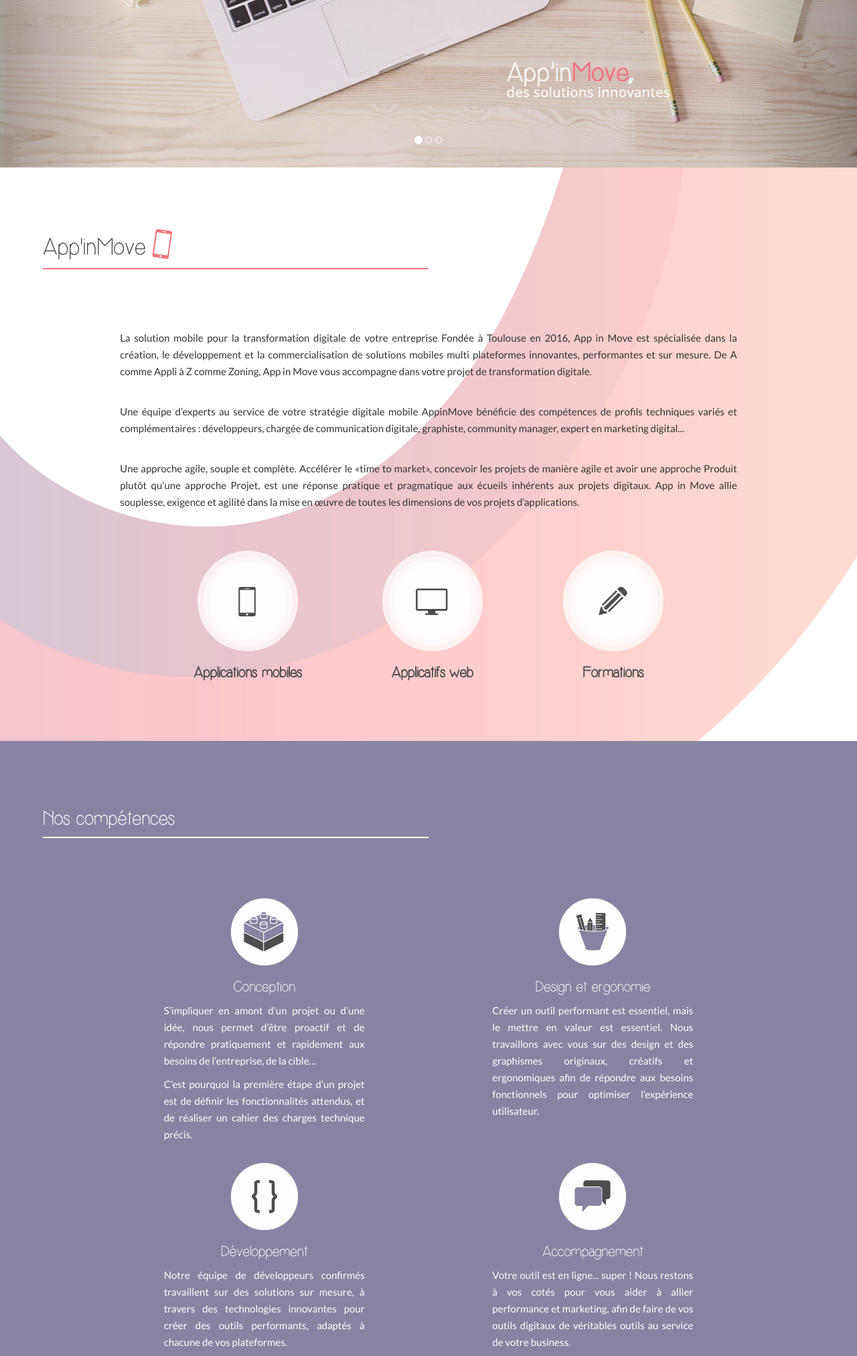
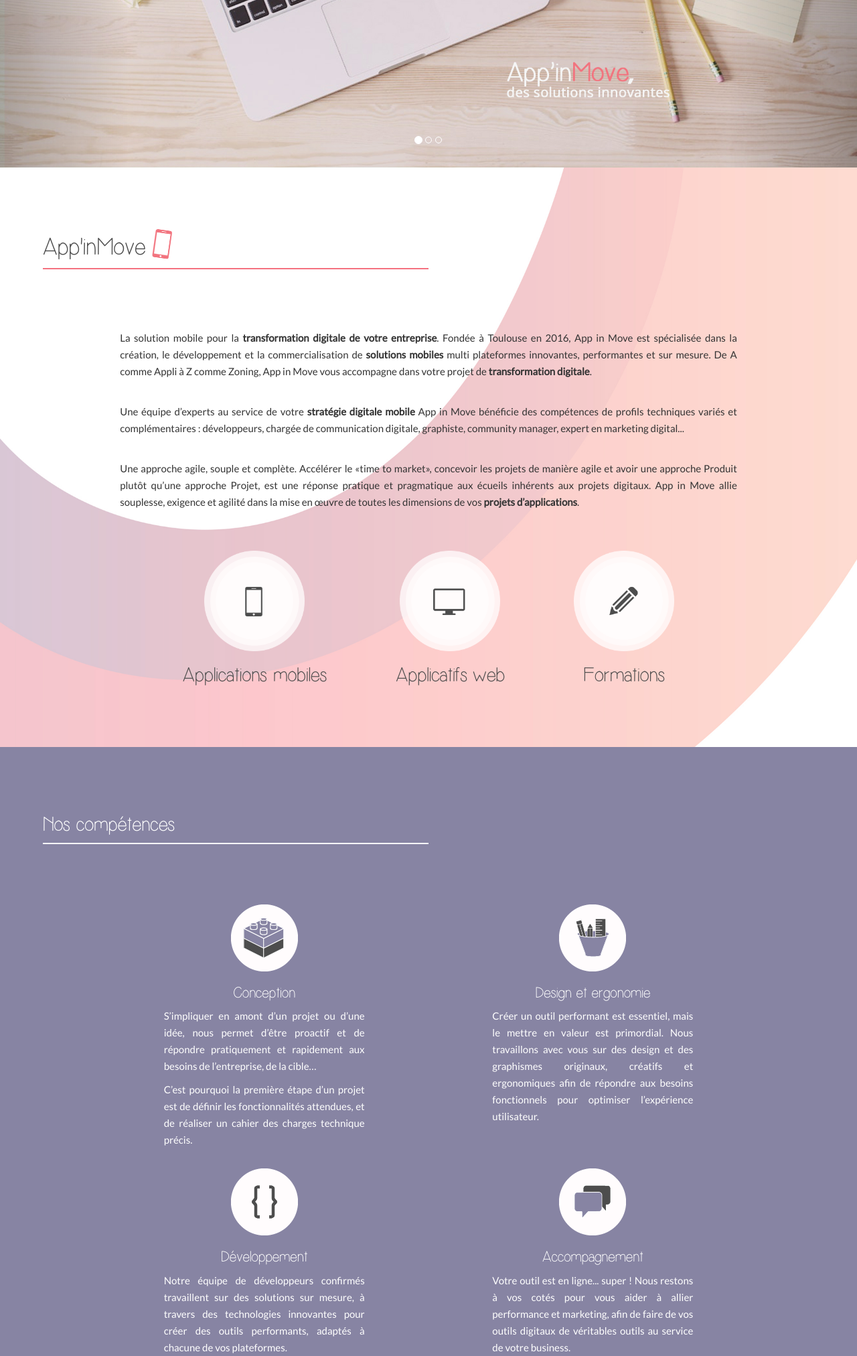
Before and after one commit to dacodemaniak/appinmove, a PHP site: page / in a window 1280 px wide. Shown: the part 412-2436 px from the top of the page at 67% size. Run offline with PHP 8.4, Linux system fonts and the light colour scheme; some libraries are stand-ins or nearby versions.

Commit message:
Ajout des meta og et modification css

```diff
--- a/css/style.css
+++ b/css/style.css
@@ -47,6 +47,13 @@ a
 {
     text-decoration: none;
     color: #444 !important;
+}
+
+/**
+* Redéfinition du style em
+**/
+em {
+    font-style: normal;
 }
 
 .clear
--- a/index.html
+++ b/index.html
@@ -4,9 +4,19 @@
 <head>
     <meta charset="UTF-8">
     <meta name="viewport" content="width=device-width, initial-scale=1">
+
+    <title>App'inMove</title>
+
+    <meta name="description" content="App In Move est une entreprise Toulousaine engagée dans la transformation digitale des entreprises tant au niveau conception, développement et accompagnement en élaborant avec vous les outils mobiles de demain.">
+    <meta name="keywords" content="Applications mobiles, Progressive Web App, Applications Web, Web Design, Marketing Digital">
+
+    <meta property="og:title" content="App In Move, les solutions mobiles pour votre transformation digitale" />
+    <meta property="og:type" content="website" />
+    <meta property="og:url" content="https://appinmove.com/index.html" />
+    <meta property="og:image" content="https://appinmove.com/img/appinmove.png" />
+
     <link rel="stylesheet" href="css/style.css">
     <link rel="stylesheet" href="https://maxcdn.bootstrapcdn.com/bootstrap/3.3.6/css/bootstrap.min.css">
-    <title>App'inMove</title>
 </head>
 
 <body data-spy="scroll" data-target=".navbar" data-offset="60">
@@ -94,27 +104,31 @@
 
                 <div id="about-content">
                     <div id="about-text">
-                        <p>La solution mobile pour la transformation digitale de votre entreprise Fondée à Toulouse en 2016, App
-                            in Move est spécialisée dans la création, le développement et la commercialisation de solutions mobiles
-                            multi plateformes innovantes, performantes et sur mesure. De A comme Appli à Z comme Zoning, App
-                            in Move vous accompagne dans votre projet de transformation digitale.</p>
+                        <p>
+                            La solution mobile pour la <strong>transformation digitale de votre entreprise</strong>. Fondée à Toulouse en 2016, <em>App
+                            in Move</em> est spécialisée dans la création, le développement et la commercialisation de <strong>solutions mobiles</strong>
+                            multi plateformes innovantes, performantes et sur mesure. De <span>A</span> comme Appli à <span>Z</span> comme Zoning, <em>App
+                            in Move</em> vous accompagne dans votre projet de <strong>transformation digitale</strong>.
+                        </p>
 
-                        <p>Une équipe d’experts au service de votre stratégie digitale mobile AppinMove bénéficie des compétences
+                        <p>
+                            Une équipe d’experts au service de votre <strong>stratégie digitale mobile</strong> <em>App in Move</em> bénéficie des compétences
                             de profils techniques variés et complémentaires : développeurs, chargée de communication digitale,
                             graphiste, community manager, expert en marketing digital...
                         </p>
 
-                        <p>Une approche agile, souple et complète. Accélérer le «time to market», concevoir les projets de manière
+                        <p>
+                            Une <em>approche agile</em>, souple et complète. Accélérer le «time to market», concevoir les projets de manière
                             agile et avoir une approche Produit plutôt qu’une approche Projet, est une réponse pratique et pragmatique
-                            aux écueils inhérents aux projets digitaux. App in Move allie souplesse, exigence et agilité dans
-                            la mise en œuvre de toutes les dimensions de vos projets d’applications.
+                            aux écueils inhérents aux projets digitaux. <em>App in Move</em> allie souplesse, exigence et agilité dans
+                            la mise en œuvre de toutes les dimensions de vos <strong>projets d’applications</strong>.
                         </p>
                     </div>
                     <div id="skills-footer">
                         <div class="skill">
                             <div class="skill-head">
                                 <img src="img/icones/applications.png" alt="Applications mobiles">
-                                <h4>Applications mobiles</h4>
+                                <h2>Applications mobiles</h2>
                             </div>
 
 
@@ -123,7 +137,7 @@
                         <div class="skill">
                             <div class="skill-head">
                                 <img src="img/icones/applicatifs_web.png" alt="Applicatifs web">
-                                <h4>Applicatifs web</h4>
+                                <h2>Applicatifs web</h2>
                             </div>
 
 
@@ -132,7 +146,7 @@
                         <div class="skill">
                             <div class="skill-head">
                                 <img src="img/icones/formations.png" alt="Formations">
-                                <h4>Formations</h4>
+                                <h2>Formations</h2>
                             </div>
 
                         </div>
@@ -167,11 +181,15 @@
                             </div>
 
                             <div>
-                                <p>S’impliquer en amont d’un projet ou d’une idée, nous permet d’être proactif et de répondre
-                                    pratiquement et rapidement aux besoins de l’entreprise, de la cible…</p>
+                                <p>
+                                    S’impliquer en amont d’un projet ou d’une idée, nous permet d’être proactif et de répondre
+                                    pratiquement et rapidement aux besoins de l’entreprise, de la cible…
+                                </p>
 
-                                <p>C’est pourquoi la première étape d’un projet est de définir les fonctionnalités attendus,
-                                    et de réaliser un cahier des charges technique précis.</p>
+                                <p>
+                                    C’est pourquoi la première étape d’un projet est de définir les fonctionnalités attendues,
+                                    et de réaliser un cahier des charges technique précis.
+                                </p>
                             </div>
                         </div>
 
@@ -183,7 +201,7 @@
 
                             <div>
                                 <p>
-                                    Créer un outil performant est essentiel, mais le mettre en valeur est essentiel. Nous travaillons avec vous sur des design
+                                    Créer un outil performant est essentiel, mais le mettre en valeur est primordial. Nous travaillons avec vous sur des design
                                     et des graphismes originaux, créatifs et ergonomiques afin de répondre aux besoins fonctionnels
                                     pour optimiser l’expérience utilisateur.
                                 </p>
@@ -198,7 +216,8 @@
                                 <h3>Développement</h3>
                             </div>
                             <div>
-                                <p>Notre équipe de développeurs confirmés travaillent sur des solutions sur mesure, à travers
+                                <p>
+                                    Notre équipe de développeurs confirmés travaillent sur des solutions sur mesure, à travers
                                     des technologies innovantes pour créer des outils performants, adaptés à chacune de vos
                                     plateformes.
                                 </p>
@@ -211,9 +230,11 @@
                                 <h3>Accompagnement</h3>
                             </div>
                             <div>
-                                <p>Votre outil est en ligne... super ! Nous restons à vos cotés pour vous aider à allier performance
+                                <p>
+                                    Votre outil est en ligne... super ! Nous restons à vos cotés pour vous aider à allier performance
                                     et marketing, afin de faire de vos outils digitaux de véritables outils au service de
-                                    votre business.</p>
+                                    votre business.
+                                </p>
                             </div>
                         </div>
                     </div>
```
